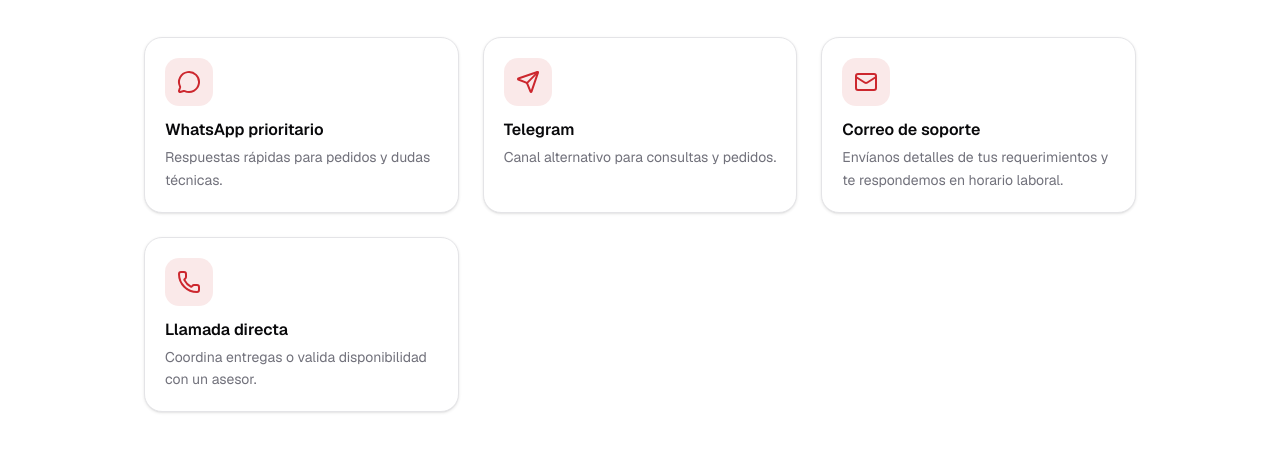
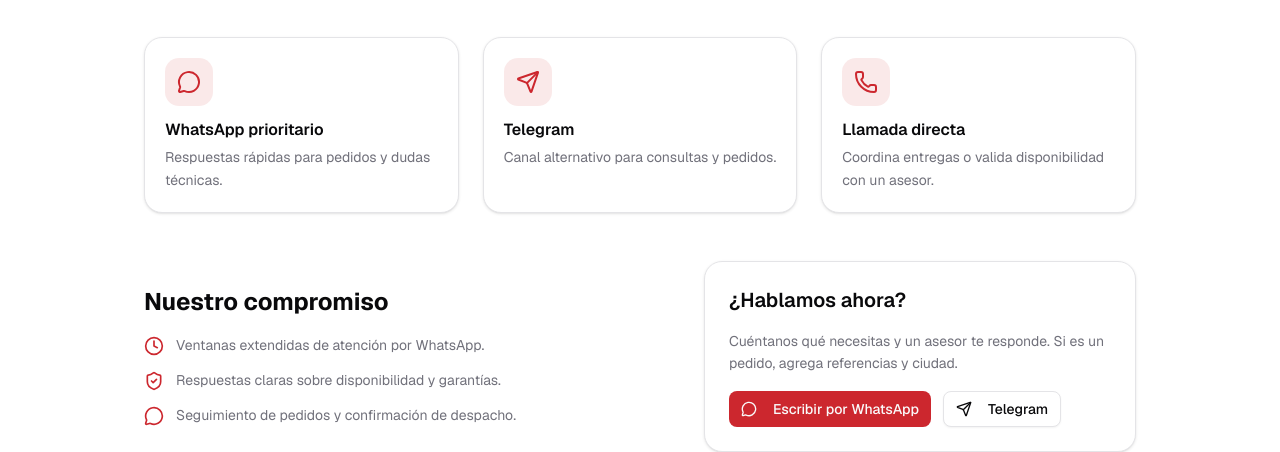
Before and after one commit to jesuswasnthere/losllanos, a Next.js app: page /atencion in a window 1280 px wide. Shown: the part 402-854 px from the top of the page. Built offline with nearby package versions, Linux system fonts and the light colour scheme; no server answers.

Commit message:
Update page.tsx

```diff
--- a/app/atencion/page.tsx
+++ b/app/atencion/page.tsx
@@ -1,5 +1,5 @@
 import Link from "next/link"
-import { MessageCircle, Mail, Clock, ShieldCheck, Phone, Send } from "lucide-react"
+import { MessageCircle, Clock, ShieldCheck, Phone, Send } from "lucide-react"
 import { Button } from "@/components/ui/button"
 
 const touchpoints = [
@@ -14,12 +14,6 @@
     href: "https://t.me/MRLLCA",
     icon: Send,
     desc: "Canal alternativo para consultas y pedidos.",
-  },
-  {
-    label: "Correo de soporte",
-    href: "mailto:multirepuestoslosllanos@hotmail.com",
-    icon: Mail,
-    desc: "Envíanos detalles de tus requerimientos y te respondemos en horario laboral.",
   },
   {
     label: "Llamada directa",
```
